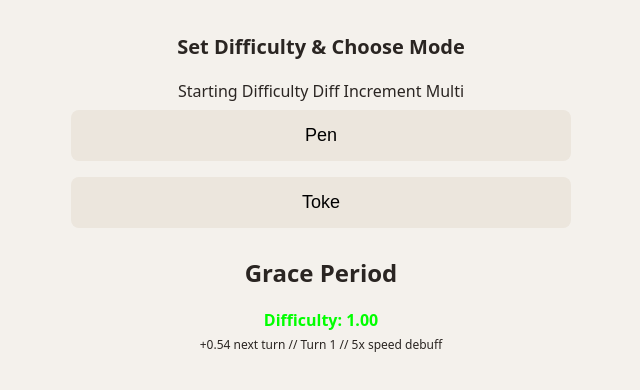
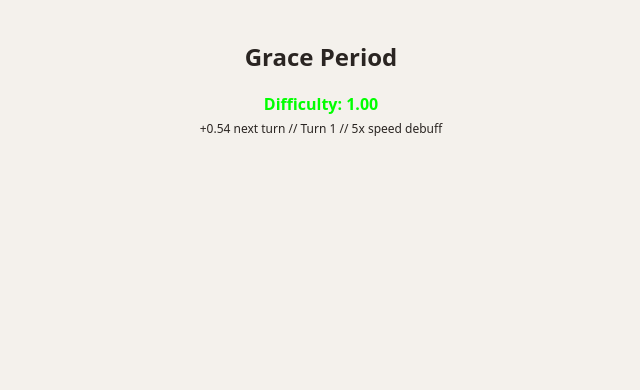
Before and after one commit to EmeraldDev1/Hit, a plain HTML site: page index.html in a window 1280 px wide. Both pictures are taken after a click on the button "Toke". Shown: the whole page, without its empty margins (319-959 px from the left). Drawn offline with Linux system fonts and the light colour scheme.

Commit message:
Enhance setup UI with difficulty sliders and labels
Added UI elements for difficulty and increment settings with live value display.

```diff
--- a/index.html
+++ b/index.html
@@ -56,16 +56,18 @@ button.primary {
 <body>
 <div class="container">
 
-<h1>Set Difficulty & Choose Mode</h1>
+<div id="setupUI">
+    <h1>Set Difficulty & Choose Mode</h1>
 
-<label>Starting Difficulty</label>
-<input type="range" id="difficulty" min="1" max="11" step="1" value="1">
+    <label>Starting Difficulty: <span id="diffValue">1</span></label>
+    <input type="range" id="difficulty" min="1" max="11" step="1" value="1">
 
-<label>Diff Increment Multi</label>
-<input type="range" id="multi" min="0" max="5" step="0.2" value="1">
+    <label>Diff Increment Multi: <span id="multiValue">1</span></label>
+    <input type="range" id="multi" min="0" max="5" step="0.2" value="1">
 
-<button onclick="start('pen')">Pen</button>
-<button onclick="start('toke')">Toke</button>
+    <button onclick="start('pen')">Pen</button>
+    <button onclick="start('toke')">Toke</button>
+</div>
 
 <h2 id="mainLabel"></h2>
 <div id="difficultyDisplay"></div>
@@ -92,7 +94,18 @@ const mainLabel = document.getElementById("mainLabel");
 const diffDisplay = document.getElementById("difficultyDisplay");
 const nextLabel = document.getElementById("nextLabel");
 const actionBtn = document.getElementById("actionBtn");
+const setupUI = document.getElementById("setupUI");
 
+const diffSlider = document.getElementById("difficulty");
+const multiSlider = document.getElementById("multi");
+const diffValue = document.getElementById("diffValue");
+const multiValue = document.getElementById("multiValue");
+
+/* ---- SHOW LIVE SLIDER VALUES ---- */
+diffSlider.oninput = () => diffValue.innerText = diffSlider.value;
+multiSlider.oninput = () => multiValue.innerText = multiSlider.value;
+
+/* ---- COLOR LOGIC ---- */
 function updateColor(v) {
     if (v >= 11) {
         diffDisplay.style.color = "#7B3FE4";
@@ -100,8 +113,8 @@ function updateColor(v) {
     }
 
     let t = (v - DIFF_MIN) / (DIFF_MAX - DIFF_MIN);
+    let r, g;
 
-    let r, g;
     if (t <= 0.5) {
         r = Math.floor(255 * t * 2);
         g = 255;
@@ -122,6 +135,7 @@ function setDiffText() {
     updateColor(difficulty);
 }
 
+/* ---- DIFFICULTY CURVE ---- */
 function getDelay() {
     if (manual11) return 5;
 
@@ -143,6 +157,7 @@ function increaseDifficulty() {
     setDiffText();
 }
 
+/* ---- START ---- */
 function start(selectedMode) {
     if (running) return;
 
@@ -150,25 +165,24 @@ function start(selectedMode) {
     running = true;
     turn = 1;
 
-    let selected = parseFloat(document.getElementById("difficulty").value);
+    let selected = parseFloat(diffSlider.value);
     difficulty = Math.min(selected, 10);
     manual11 = selected == 11;
 
-    document.querySelectorAll("input, button").forEach(el => {
-        if (!el.onclick) el.style.display = "none";
-    });
+    setupUI.style.display = "none";
 
     setDiffText();
     nextStage();
 }
 
+/* ---- GAME FLOW ---- */
 function nextStage() {
     if (!running) return;
 
     mainLabel.innerText = "Grace Period";
     actionBtn.style.display = "none";
 
-    let multi = parseFloat(document.getElementById("multi").value);
+    let multi = parseFloat(multiSlider.value);
     nextIncrement = Math.round((Math.random() * 0.4 + 0.4) * multi * 100) / 100;
 
     let debuff = (mode === "toke") ? " // 5x speed debuff" : "";
@@ -189,11 +203,10 @@ function promptReady() {
 function startAction() {
     if (mode === "pen") {
         mainLabel.innerText = "Hit! (10s+)";
-        actionBtn.style.display = "block";
     } else {
         mainLabel.innerText = "Hit!";
-        actionBtn.style.display = "block";
     }
+    actionBtn.style.display = "block";
 }
 
 function action() {
@@ -213,6 +226,7 @@ function completeTurn() {
     nextStage();
 }
 
+/* ---- BEEP ---- */
 function beep() {
     let ctx = new (window.AudioContext || window.webkitAudioContext)();
     let osc = ctx.createOscillator();
```
